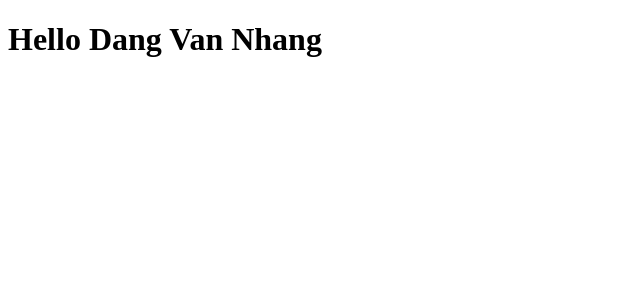
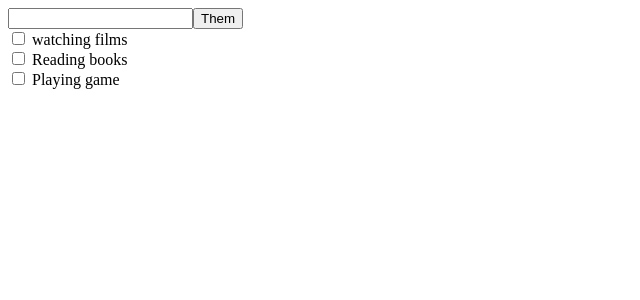
Before and after one commit to dangvannhang/Learn-FrontEnd, a Vue app in the folder framework/vue/my-vue/: page / in a window 1280 px wide. Shown: the top 300 px of the page, without its empty margins (0-640 px from the left). Built offline with nearby package versions, Linux system fonts and the light colour scheme.

Commit message:
Learn more about vuejs

```diff
--- a/framework/vue/my-vue/src/App.vue
+++ b/framework/vue/my-vue/src/App.vue
@@ -1,24 +1,48 @@
 <template>
   <div id="app">
 
-   <h1 v-bind:id="id">Hello Dang Van Nhang</h1>
+
+    <input type="text" v-model="newTask">
+
+    <button @click="tasks.push({content: newTask, done: false})">Them</button>
+
+    <div v-for="(task,index) in tasks" :key="index">
+      <input type="checkbox" v-model="task.done" >
+      <span :class="{isFinished: task.done} ">
+        {{task.content}}
+      </span>
+    </div>
+
+
   </div>
 </template>
-
-
 <script>
 
 export default {
-
-  // Ham data luon tra ve mot gia tri hay mot object
   data() {
     return {
-      id: 'header_title'
+      newTask:'',
+      tasks:[
+        {
+          content:'watching films',
+          done:false
+          },
+        {
+          content:'Reading books',
+          done:false
+          },
+        {
+          content:'Playing game',
+          done:false
+          },
+      ]
     }
   },
+
 }
 </script>
-
 <style>
-
+.isFinished{
+  text-decoration-line: line-through;
+}
 </style>
```
Also changed, not shown: framework/vue/my-vue/example.txt (added), 1 other file (tests, documents, lock files or other folders).
